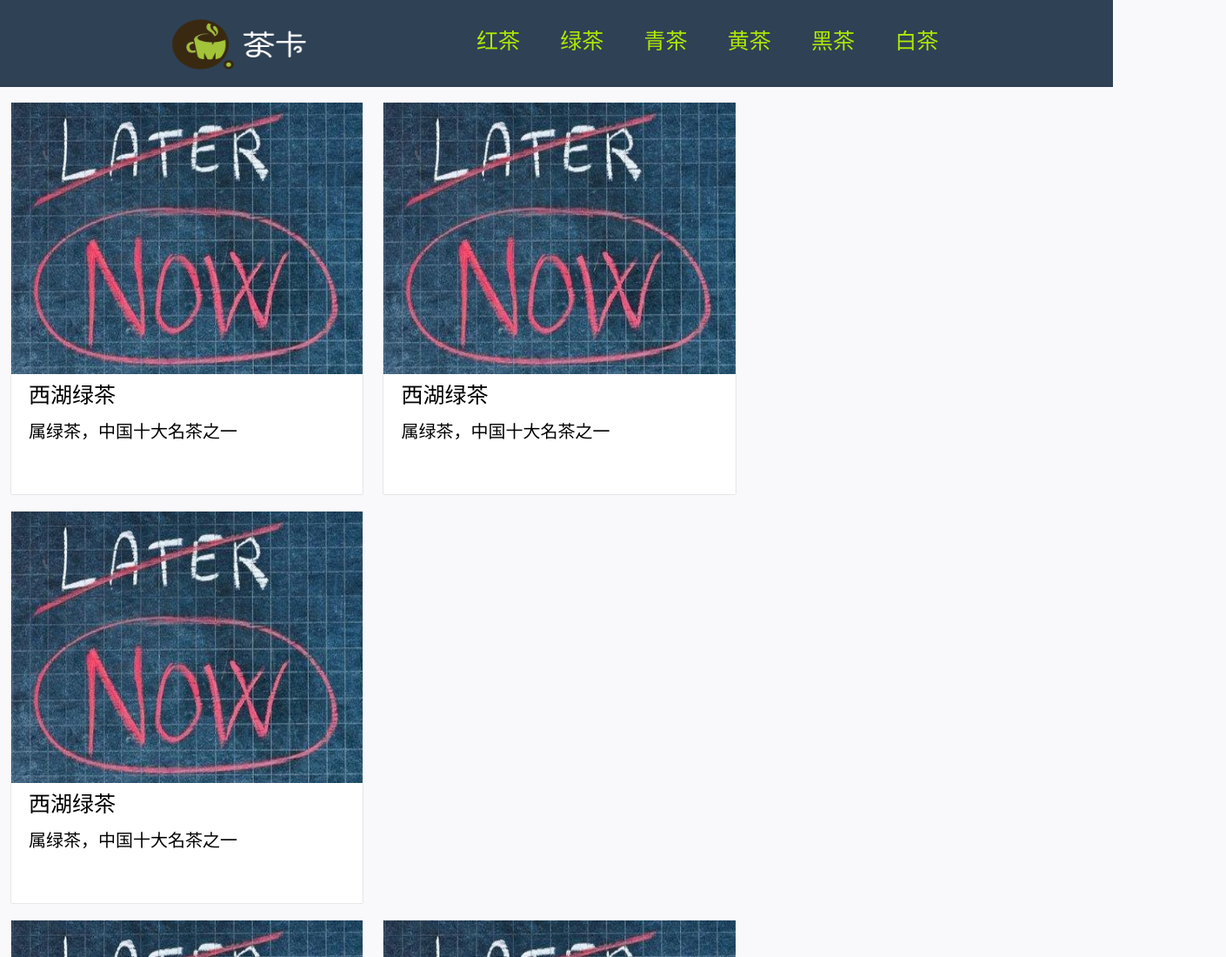
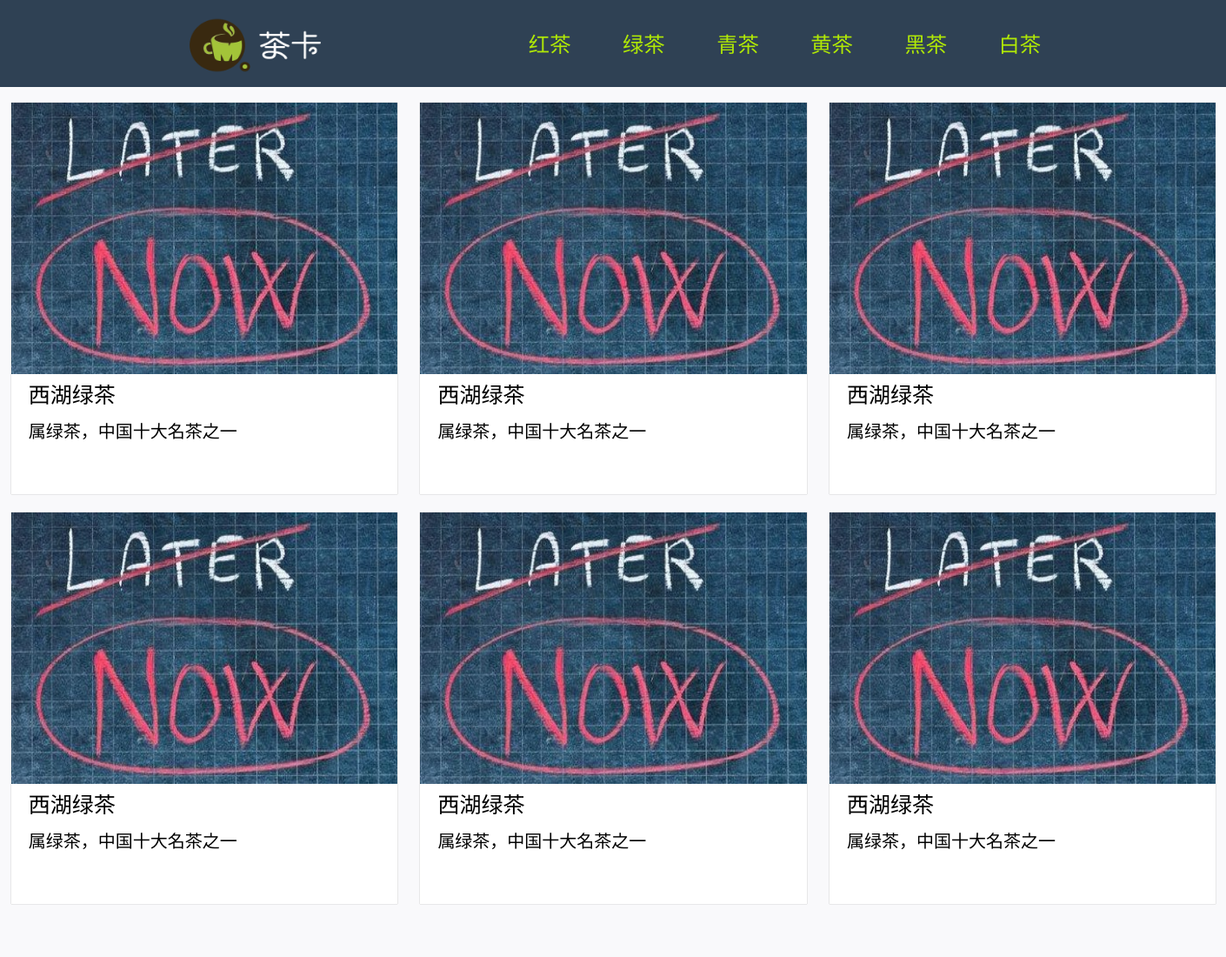
Before and after one commit to tea-card/tea-card.github.io, a plain HTML site: page index.html in a window 1280 px wide. Shown: the top 1100 px of the page at 87% size, 1410 px wide, since content can reach past the window. Drawn offline with Linux system fonts and the light colour scheme.

Commit message:
Add files via upload

```diff
--- a/css/my.css
+++ b/css/my.css
@@ -10,38 +10,40 @@ header {
 	width: 100%;
 	height: 100px;
 	background-color:#2F4154;
+	min-width: 1410px;
 }
 
 header a {
 	color: #b0e806;
-	font-size:25px;
 	text-decoration:none;
-	padding:5px;
+	padding:8%;
 	display:inline-block;
 }
 
 header img {
 	position: absolute;
 	left:15%;
-	top:16px;
-	width:173px;
-	height:70px;
+	top:15px;
+	width:170px;
+	height:74%;
 }
 
 header span {
 	position: absolute;
 	left:41%;
-	right:12%;
+	right:0%;
 }
 
 header ul {
 	list-style:none;
+
 }
 
 header li {
 	float:left;
-	width:16%;
+	width:13%;
 	top:33px;
+	font-size:152%;
 	line-height:20px;
 	text-align:center;
 	position:relative;
@@ -50,12 +52,14 @@ header li {
 body {
     background: #F9F9FB;
     overflow-y:scroll;
+    min-width: 1410px;
 }
 
 footer {
 	background-color:#2F4154;
 	width: 100%;
 	height: 100px;
+	min-width: 1410px;
 }
 
 footer p {
@@ -64,8 +68,8 @@ footer p {
 }
 
 .box {
-	padding:0px 7px 20px 13px;
-	width:31.6%;
+	padding:0px 0.7% 1.5% 0.9%;
+	width:31.5%;
 	display: inline-block;
 }
 
```
